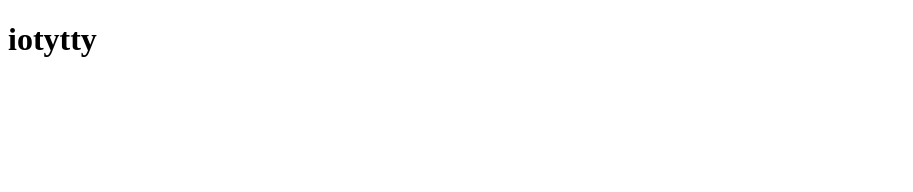
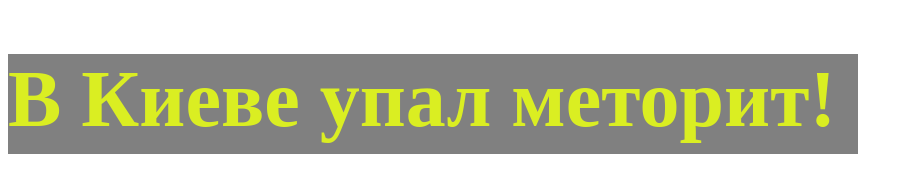
Before and after one commit to Alex-br-commits/Alex_project, a plain HTML site: page index.html in a window 1280 px wide. Shown: the whole page, without its empty margins (0-913 px from the left). Drawn offline with Linux system fonts and the light colour scheme.

Commit message:
meteorit droped on the land in Kiev

```diff
--- a/index.html
+++ b/index.html
@@ -5,8 +5,11 @@
     <meta http-equiv="X-UA-Compatible" content="IE=edge">
     <meta name="viewport" content="width=device-width, initial-scale=1.0">
     <title>Document</title>
+<link rel="stylesheet" href="./style.css">
 </head>
 <body>
-   <h1>iotytty</h1>
+   <h1 class="name">В Киеве упал меторит!</h1>
+
+
 </body>
 </html>
--- /dev/null
+++ b/style.css
@@ -0,0 +1,7 @@
+.name {
+  color: rgb(218, 238, 34);
+  font-size: 80px;
+  width: 850px;
+  height: 100px;
+  background-color: grey;
+}
```
Also changed, not shown: 1 other file.
